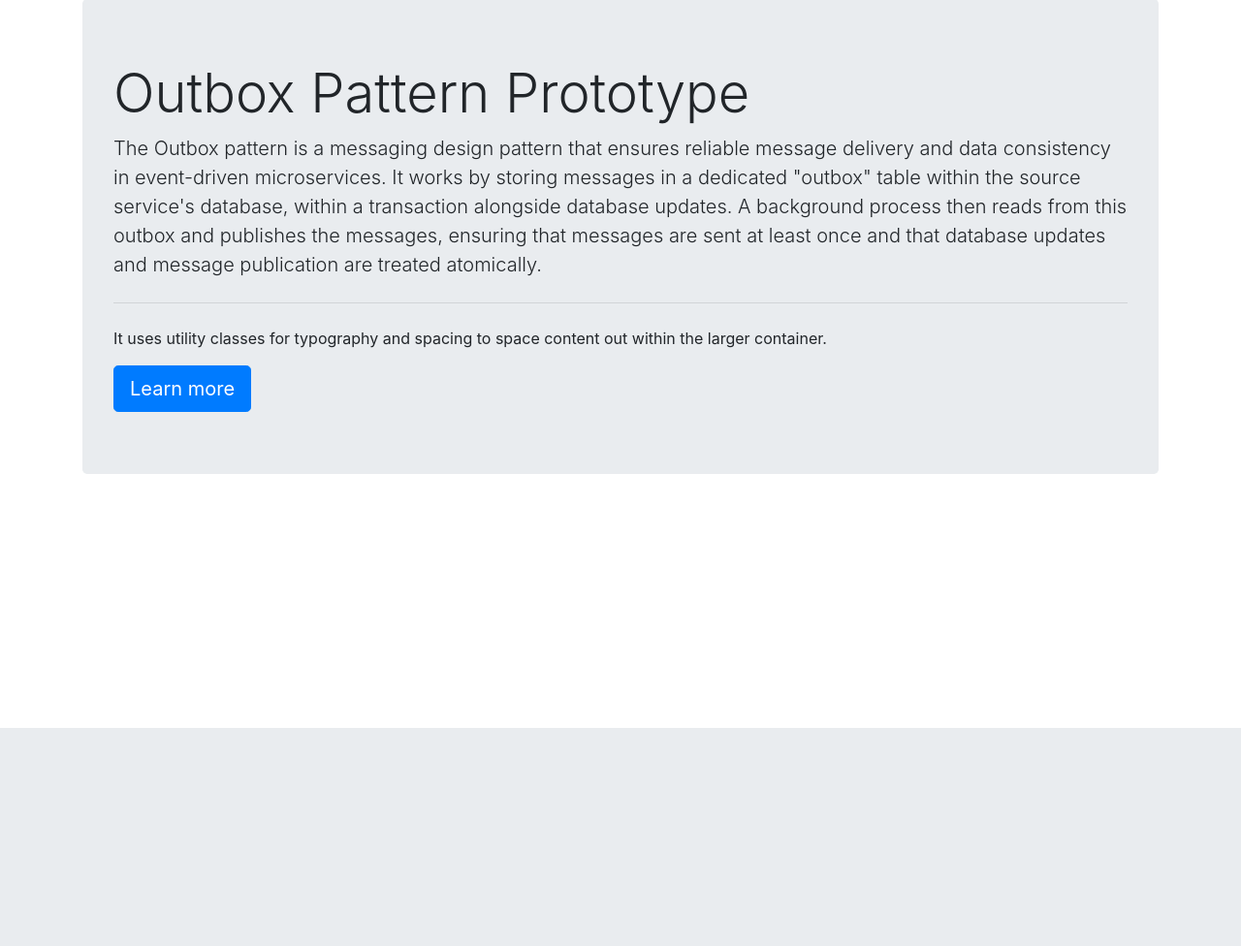
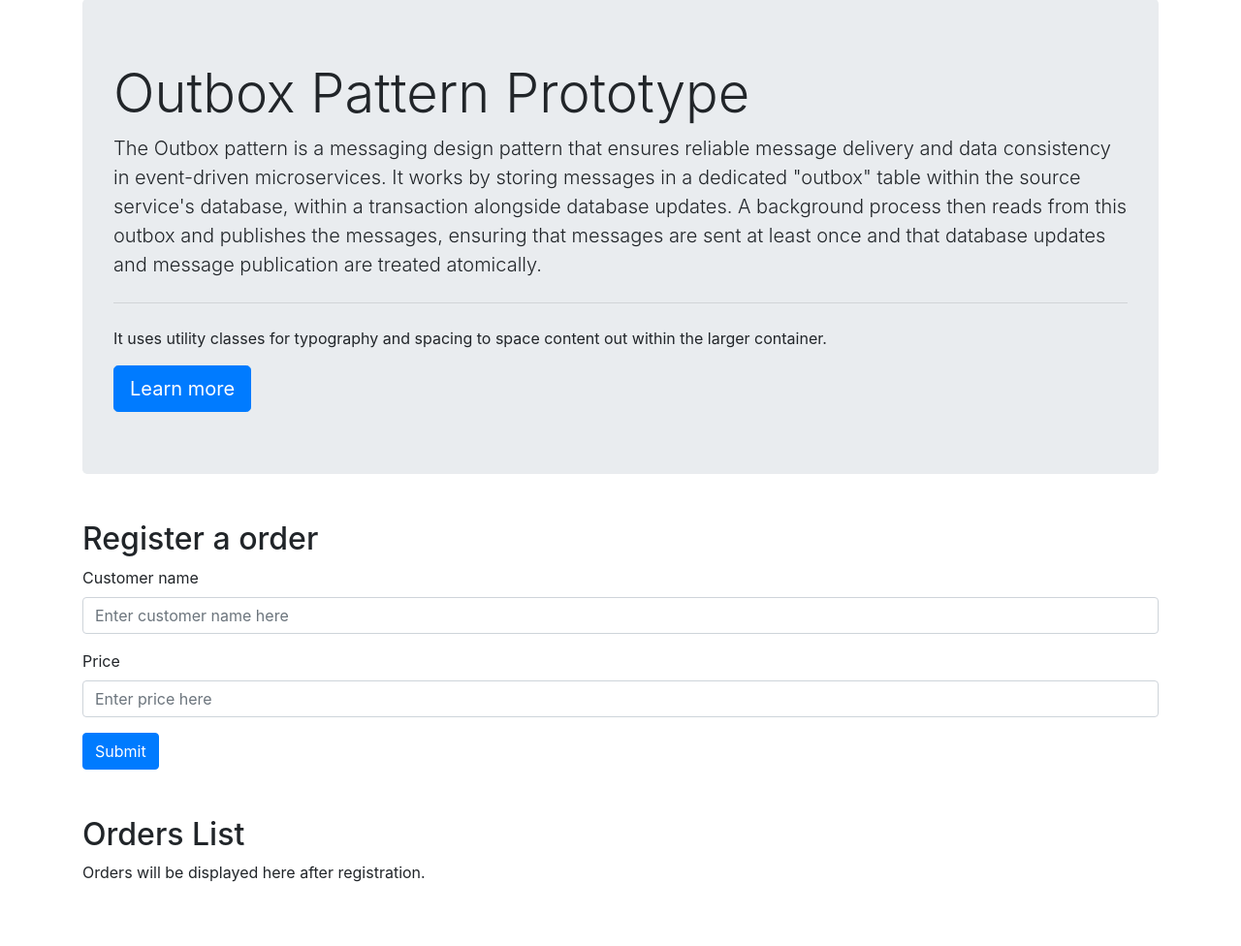
Before and after one commit to artur-cesar/flask-outbox-pattern, a Flask app: page / in a window 1280 px wide. Shown: the part 49-1025 px from the top of the page at 97% size. Before the commit the page ends 800 px from the top, so only its background shows below. Run offline with Flask 3, Linux system fonts and the light colour scheme; data that the repository does not hold is empty; some libraries are stand-ins or nearby versions.

Commit message:
Add some visibility on template

```diff
--- a/templates/index.html
+++ b/templates/index.html
@@ -6,8 +6,9 @@
   <link rel="stylesheet" href="https://stackpath.bootstrapcdn.com/bootstrap/4.5.2/css/bootstrap.min.css">
 </head>
 <body>
-  <div class="container mt-5">
-    <div class="jumbotron">
+  <div class="container my-5">
+    <section>
+      <div class="jumbotron mb-5">
         <h1 class="display-4">Outbox Pattern Prototype</h1>
         <p class="lead">
           The Outbox pattern is a messaging design pattern that ensures reliable
@@ -22,9 +23,111 @@
         <p>It uses utility classes for typography and spacing to space content out within the larger container.</p>
         <a class="btn btn-primary btn-lg" href="#" role="button">Learn more</a>
       </div>
+    </section>
+    <section>
+      <h2>Register a order</h2>
+      <form id="orderForm">
+        <div class="form-group">
+          <label for="customerName">Customer name</label>
+          <input type="text" class="form-control" id="customerName" name="customerName" placeholder="Enter customer name here">
+        </div>
+        <div class="form-group">
+          <label for="price">Price</label>
+          <input type="number" class="form-control" id="price" name="price" placeholder="Enter price here">
+        </div>
+        <button type="submit" class="btn btn-primary">Submit</button>
+      </form>
+    </section>
+    <section>
+      <h2 class="mt-5">Orders List</h2>
+      <p>Orders will be displayed here after registration.</p>
+      <div id="ordersList">
+        <ul class="list-group">
+          <!-- Orders will be dynamically added here -->
+
+        </ul>
+      </div>
+    </section>
   </div>
 
   <script src="https://code.jquery.com/jquery-3.5.1.slim.min.js"></script>
   <script src="https://cdn.jsdelivr.net/npm/bootstrap@4.5.2/dist/js/bootstrap.bundle.min.js"></script>
+
+  <script>
+    function createList(order) {
+      const listItem = document.createElement('li');
+      listItem.classList.add('list-group-item');
+      listItem.textContent = `# Customer: ${order.customer_name}, Price: ${order.price}`;
+
+
+      if (order.outbox && Array.isArray(order.outbox) && order.outbox.length > 0) {
+        const outboxList = document.createElement('ul');
+        outboxList.classList.add('list-group', 'mt-2');
+        order.outbox.forEach(outboxItem => {
+          const outboxListItem = document.createElement('li');
+          outboxListItem.classList.add('list-group-item', 'list-group-item-secondary');
+          outboxListItem.textContent = `Event: ${outboxItem.event_type}, Status: ${outboxItem.status}, Created: ${outboxItem.created_at}`;
+          outboxList.appendChild(outboxListItem);
+      });
+      listItem.appendChild(outboxList);
+      }
+
+      document.querySelector('#ordersList ul').appendChild(listItem);
+    }
+
+    function fetchOrders() {
+      fetch('/orders')
+      .then(response => response.json())
+      .then(data => {
+        const ordersList = document.getElementById('ordersList');
+        data.forEach(order => {
+          createList(order);
+        });
+      })
+      .catch(error => console.error('Error fetching orders:', error));
+    }
+
+    document.addEventListener('DOMContentLoaded', function() {
+      setTimeout(fetchOrders, 1000);
+    });
+
+    document.addEventListener('DOMContentLoaded', function() {
+      document.getElementById('orderForm').addEventListener('submit', function(event) {
+        event.preventDefault();
+
+        const customerName = document.getElementById('customerName').value;
+        const price = document.getElementById('price').value;
+
+        if (!customerName || !price) {
+          alert('Please fill in all fields.');
+          return;
+        }
+
+        fetch('/orders', {
+          method: 'POST',
+          headers: {
+            'Content-Type': 'application/json'
+          },
+          body: JSON.stringify({ customer_name: customerName, price })
+        })
+        .then(response => {
+          if (!response.ok) {
+            return response.text().then(text => { throw new Error(text) });
+          }
+          return response.json();
+        })
+        .then(data => {
+          alert('Order registered successfully!');
+          fetchOrders();
+          document.getElementById('orderForm').reset();
+        })
+        .catch(error => {
+          alert('Error registering order: ' + error.message);
+        });
+      });
+    });
+
+
+  </script>
 </body>
 </html>
```
Lines whose indentation alone changed are shown as unchanged.
